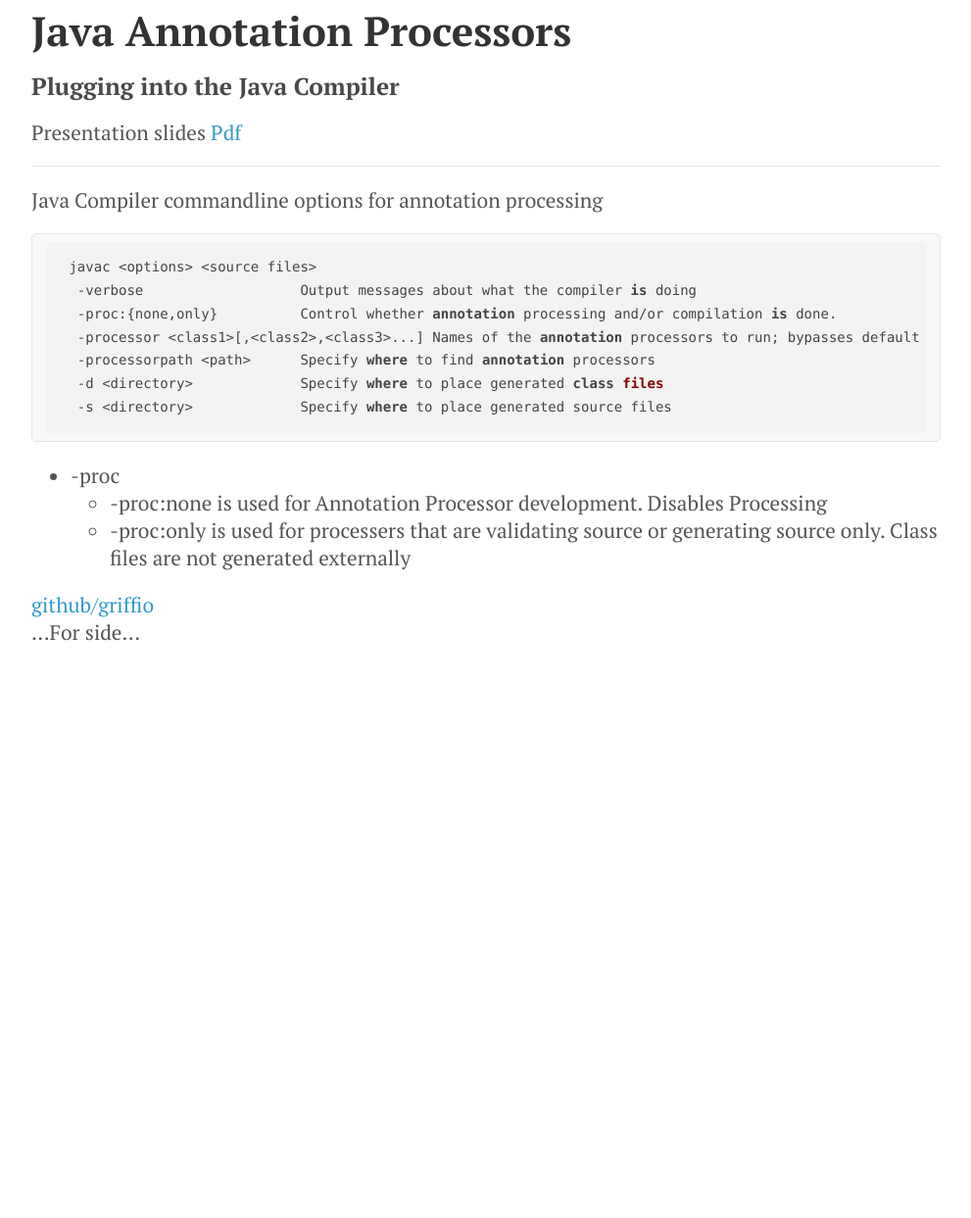
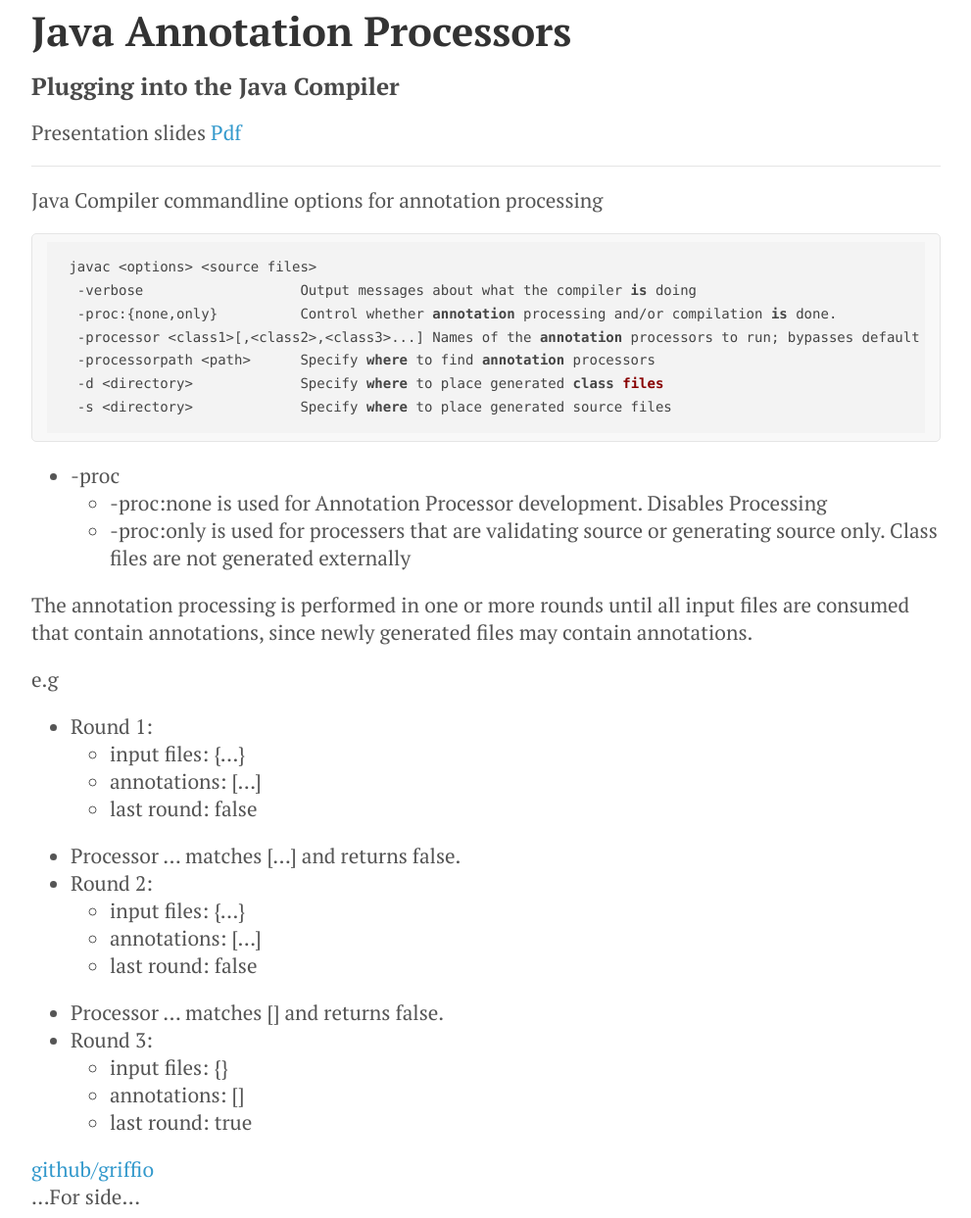
Before and after one commit to griffio/griffio.github.io, a Jekyll site: the page built from _posts/2015-01-21-Java-annotation-processors.md, in a window 1280 px wide. Shown: the whole page at 98% size, without its empty margins (144-1135 px from the left). Built offline with Jekyll 4.4.1, drawn with Linux system fonts in a browser that asks for light colours; nearby versions of some CDN libraries; before the commit the page ends 900 px from its top, so only the background shows below that.

Commit message:
Update 2015-01-21-Java-annotation-processors.md

```diff
--- a/_posts/2015-01-21-Java-annotation-processors.md
+++ b/_posts/2015-01-21-Java-annotation-processors.md
@@ -31,3 +31,22 @@ Java Compiler commandline options for annotation processing
  * -proc
    * -proc:none is used for Annotation Processor development. Disables Processing
    * -proc:only is used for processers that are validating source or generating source only. Class files are not generated externally
+
+The annotation processing is performed in one or more rounds until all input files are consumed that contain annotations, since newly generated files may contain annotations.
+
+e.g
+
+ * Round 1:
+   * input files: {...}
+   * annotations: [...]
+   * last round: false
+ * Processor ... matches [...] and returns false.
+ * Round 2:
+   * input files: {...}
+   * annotations: [...]
+   * last round: false
+ * Processor ... matches [] and returns false.
+ * Round 3:
+   * input files: {}
+   * annotations: []
+   * last round: true
```
